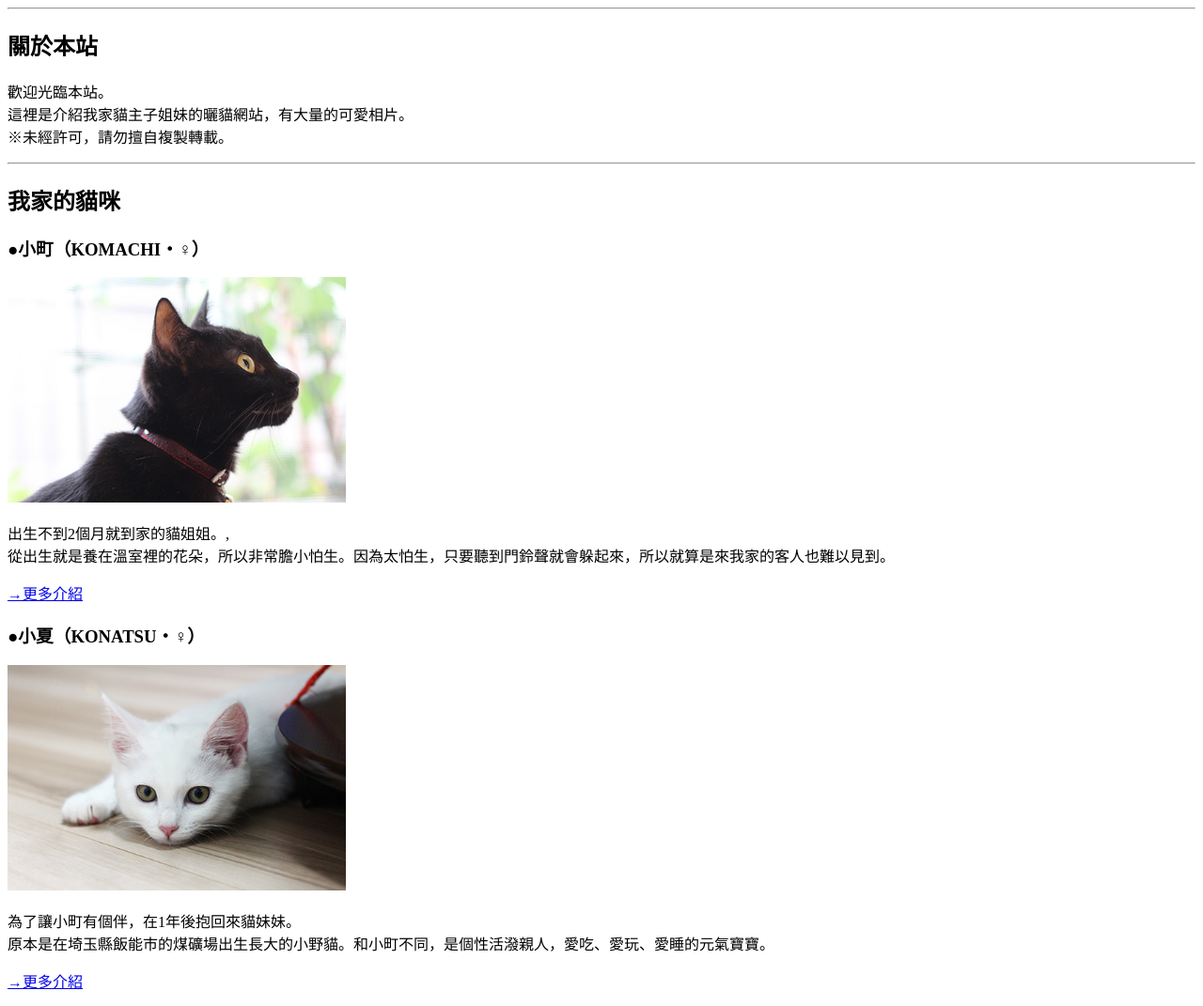
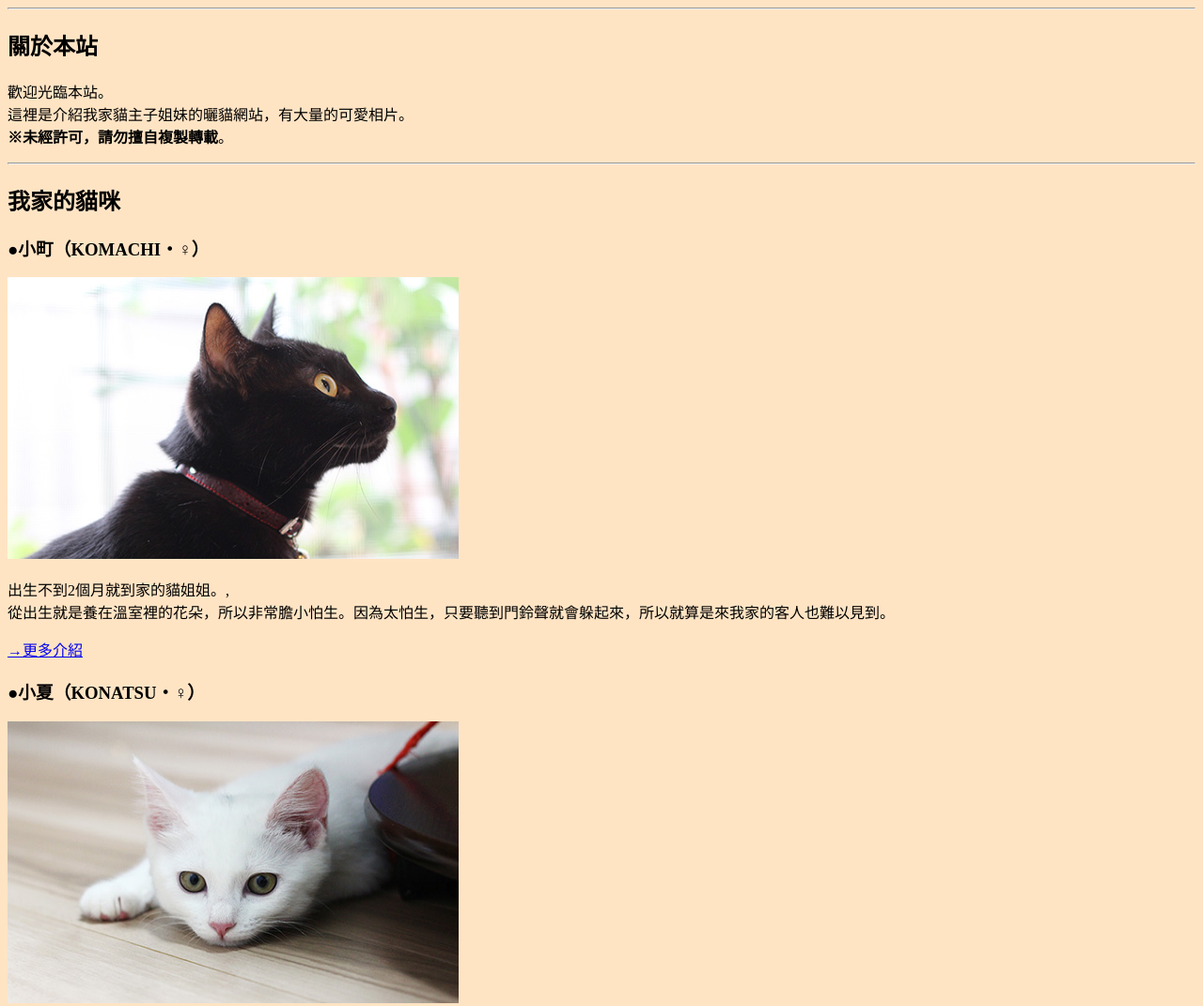
Before and after one commit to chen0w0b/AA-12, a plain HTML site: page index.html in a window 1280 px wide. Shown: the part 200-1271 px from the top of the page at 94% size. Drawn offline with Linux system fonts and the light colour scheme.

Commit message:
20230420

```diff
--- /dev/null
+++ b/css/style.css
@@ -0,0 +1,3 @@
+h1{color: coral;}
+body{background-color:bisque;}
+img{height: 300px;width: 480px;}
--- a/index.html
+++ b/index.html
@@ -6,7 +6,10 @@
     <meta name="viewport" content="width=device-width, initial-scale=1.0">
     <title>111111116</title>
     <link rel="shortcut icon" href="img/icon.png" type="image/x-icon">
+    <link rel="stylesheet" href="css/style.css">
 </head>
+
+
 <body>
     <h1>KOMA-NATSU Web</h1>
     <p>介紹一下我家的偶像貓咪們！</p>
@@ -22,18 +25,18 @@
     <h2>關於本站</h2>
     </section>
         <p>歡迎光臨本站。<br>這裡是介紹我家貓主子姐妹的曬貓網站，有大量的可愛相片。<br>
-        ※未經許可，請勿擅自複製轉載。</p>
+        <strong>※未經許可，請勿擅自複製轉載</strong>。</p>
 <hr>
 <section id="cats">
     <h2>我家的貓咪</h2>
     </section>
         <h3>●小町（KOMACHI・♀）</h3>
-            <img src="img/komachi.jpg" alt="komachi" width="360" height="240">
+            <img src="img/komachi.jpg" alt="komachi">
             <p>出生不到2個月就到家的貓姐姐。,<br>
             從出生就是養在溫室裡的花朵，所以非常膽小怕生。因為太怕生，只要聽到門鈴聲就會躲起來，所以就算是來我家的客人也難以見到。</p>
             <p><a href="cats/komachi.html">→更多介紹</a></p>
         <h3>●小夏（KONATSU・♀）</h3>
-            <img src="img/konatsu.jpg" alt="konatsu" width="360" height="240">
+            <img src="img/konatsu.jpg" alt="konatsu">
             <p>為了讓小町有個伴，在1年後抱回來貓妹妹。<br>
             原本是在埼玉縣飯能市的煤礦場出生長大的小野貓。和小町不同，是個性活潑親人，愛吃、愛玩、愛睡的元氣寶寶。</p>
             <p><a href="cats/konatsu.html">→更多介紹</a></p>
@@ -41,7 +44,7 @@
 <section id="profile">
     <h2>飼主介紹</h2>
     </section>
-    <img src="img/avatar.png" alt="avatar" width="240" height="240">
+    <img src="img/avatar.png" alt="avatar" style="height: 250px;width: 250px;">
     <dl>
         <dt>暱稱：</dt><dd>chen0w0b</dd>
         <dt>職業：</dt><dd>學生</dd>
```
Also changed, not shown: cats/komachi.html (+5 -4 lines), cats/konatsu.html (+1 -0 lines).
